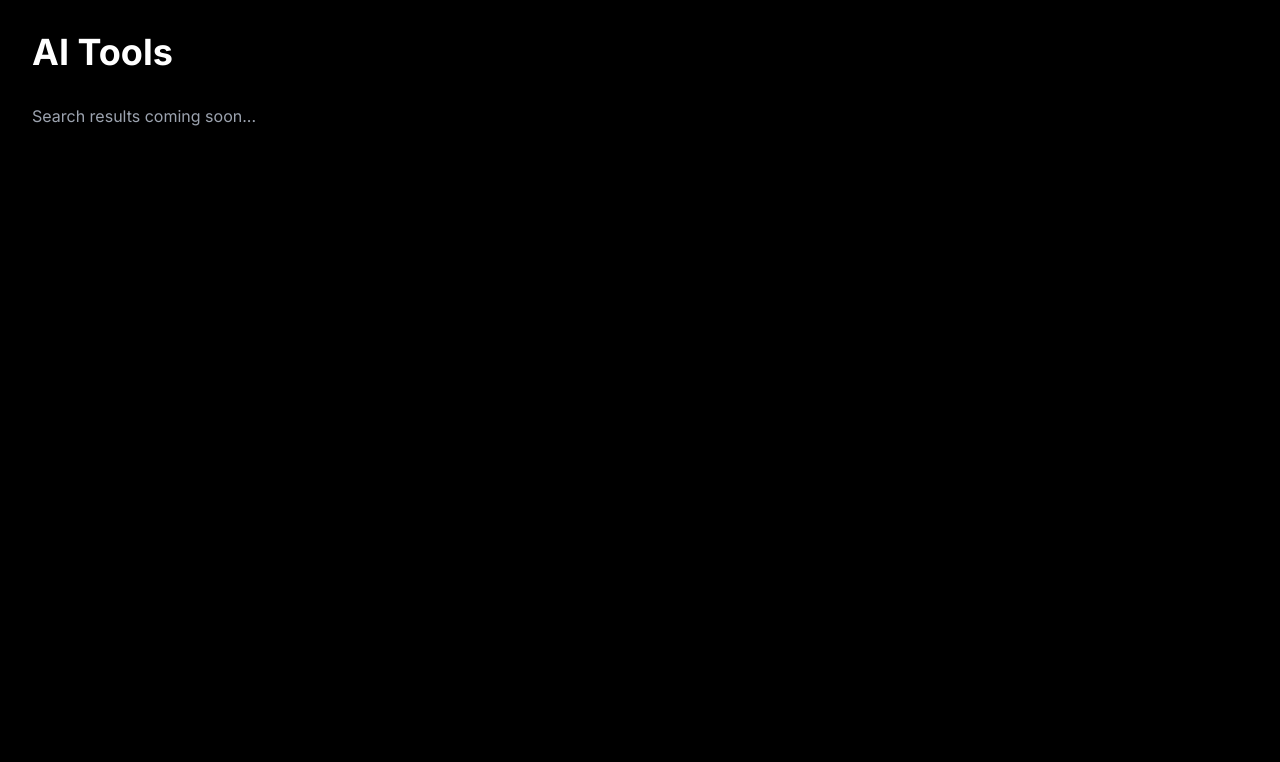
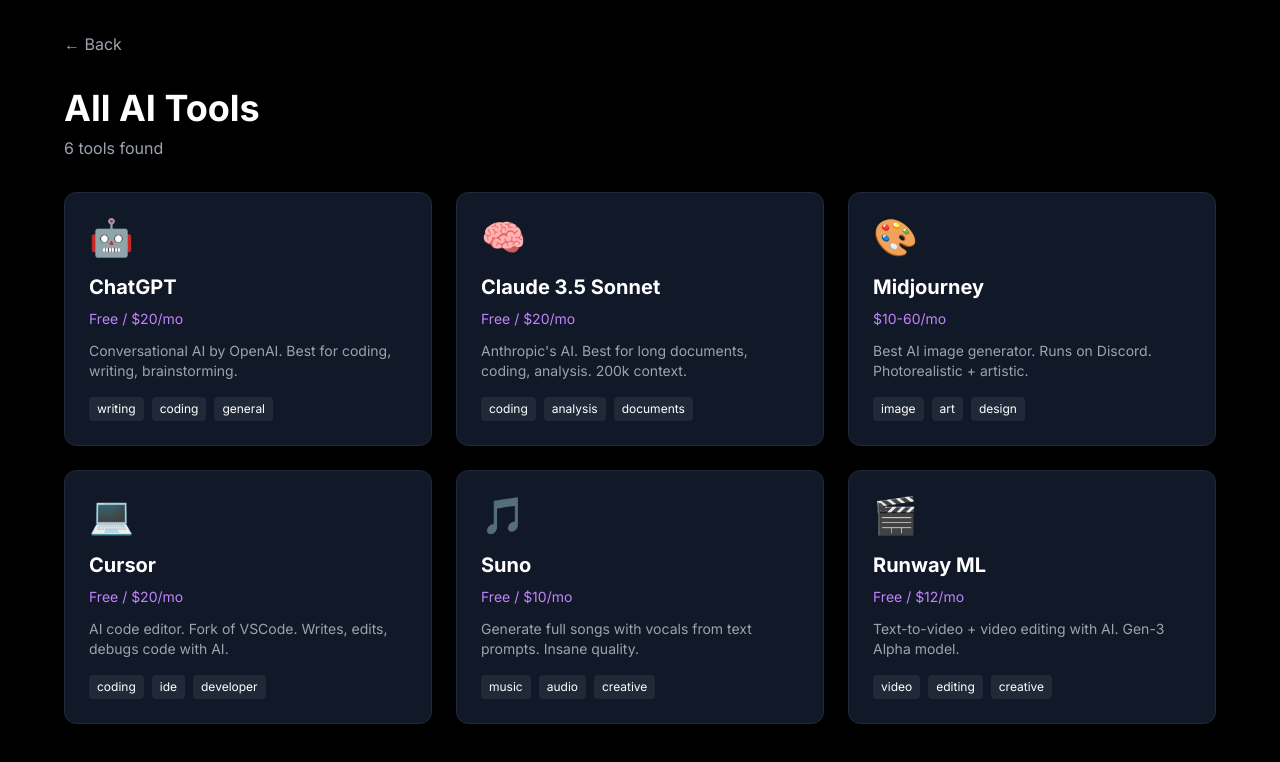
Before and after one commit to nathanMub/ai-tracker, a Next.js app: page /tools in a window 1280 px wide. Shown: the top 762 px of the page. Built offline with nearby package versions, Linux system fonts and the light colour scheme.

Commit message:
Update page.tsx

```diff
--- a/app/tools/page.tsx
+++ b/app/tools/page.tsx
@@ -1,8 +1,56 @@
-export default function ToolsPage() {
+import { tools } from '@/lib/tools'
+import Link from 'next/link'
+
+export default function ToolsPage({
+  searchParams,
+}: {
+  searchParams: { search?: string }
+}) {
+  const query = searchParams.search?.toLowerCase() || ''
+
+  const filteredTools = query
+    ? tools.filter(tool =>
+        tool.name.toLowerCase().includes(query) ||
+        tool.description.toLowerCase().includes(query) ||
+        tool.tags.some(tag => tag.includes(query))
+      )
+    : tools
+
   return (
     <div className="min-h-screen bg-black text-white p-8">
-      <h1 className="text-4xl font-bold mb-8">AI Tools</h1>
-      <p className="text-gray-400">Search results coming soon...</p>
+      <div className="max-w-6xl mx-auto">
+        <Link href="/" className="text-gray-400 hover:text-white mb-8 inline-block">
+          ← Back
+        </Link>
+
+        <h1 className="text-4xl font-bold mb-2">
+          {query ? `Results for "${query}"` : 'All AI Tools'}
+        </h1>
+        <p className="text-gray-400 mb-8">{filteredTools.length} tools found</p>
+
+        <div className="grid grid-cols-1 md:grid-cols-2 lg:grid-cols-3 gap-6">
+          {filteredTools.map((tool) => (
+            <a
+              key={tool.id}
+              href={tool.url}
+              target="_blank"
+              className="bg-gray-900 border border-gray-800 rounded-xl p-6 hover:border-purple-500 transition"
+            >
+              <div className="text-4xl mb-4">{tool.logo}</div>
+              <h3 className="text-xl font-bold mb-2">{tool.name}</h3>
+              <p className="text-purple-400 text-sm mb-3">{tool.price}</p>
+              <p className="text-gray-400 text-sm mb-4">{tool.description}</p>
+              <div className="flex flex-wrap gap-2">
+                {tool.tags.map(tag => (
+                  <span key={tag} className="text-xs bg-gray-800 px-2 py-1 rounded">
+                    {tag}
+                  </span>
+                ))}
+              </div>
+            </a>
+          ))}
+        </div>
+      </div>
     </div>
   )
 }
```
